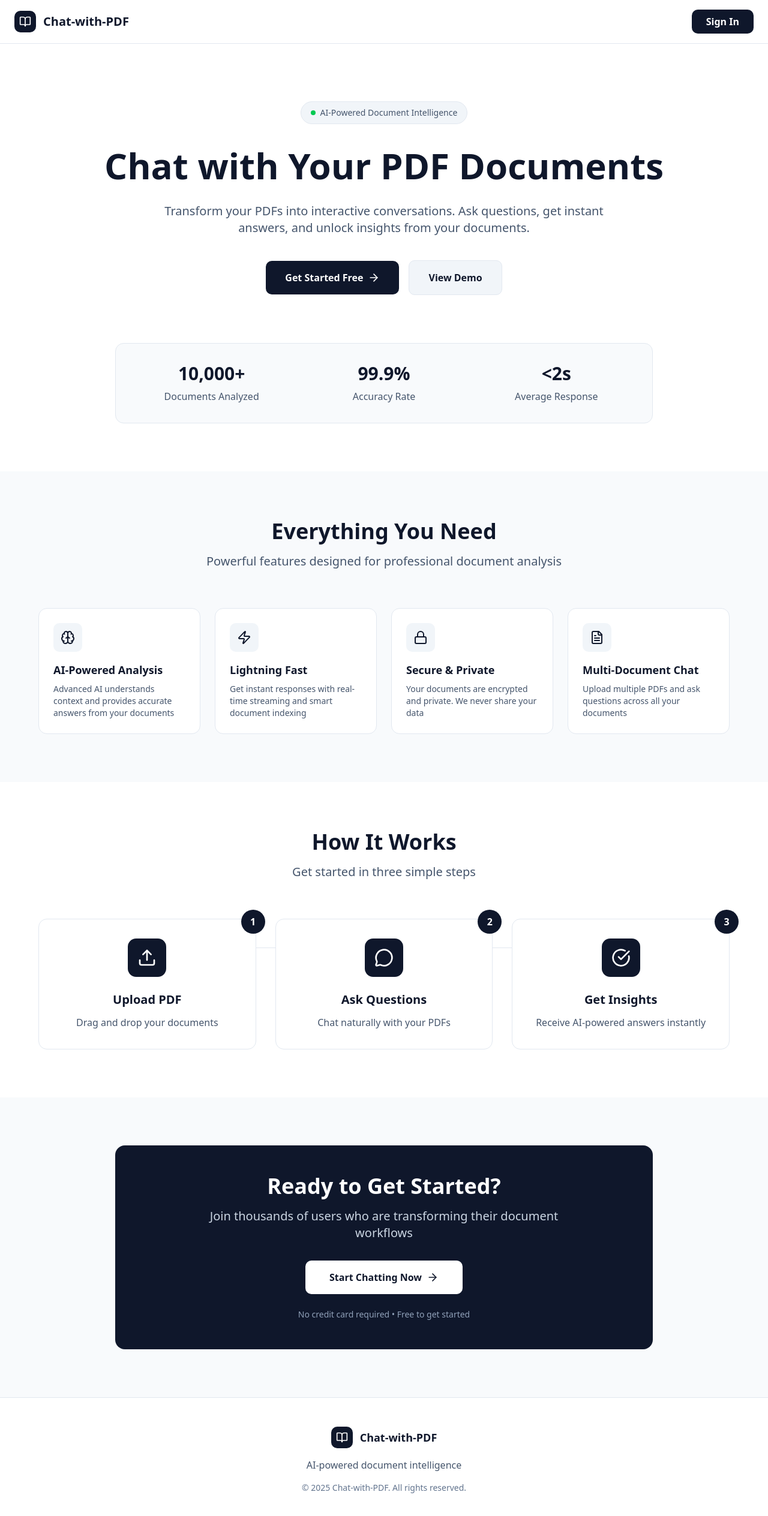
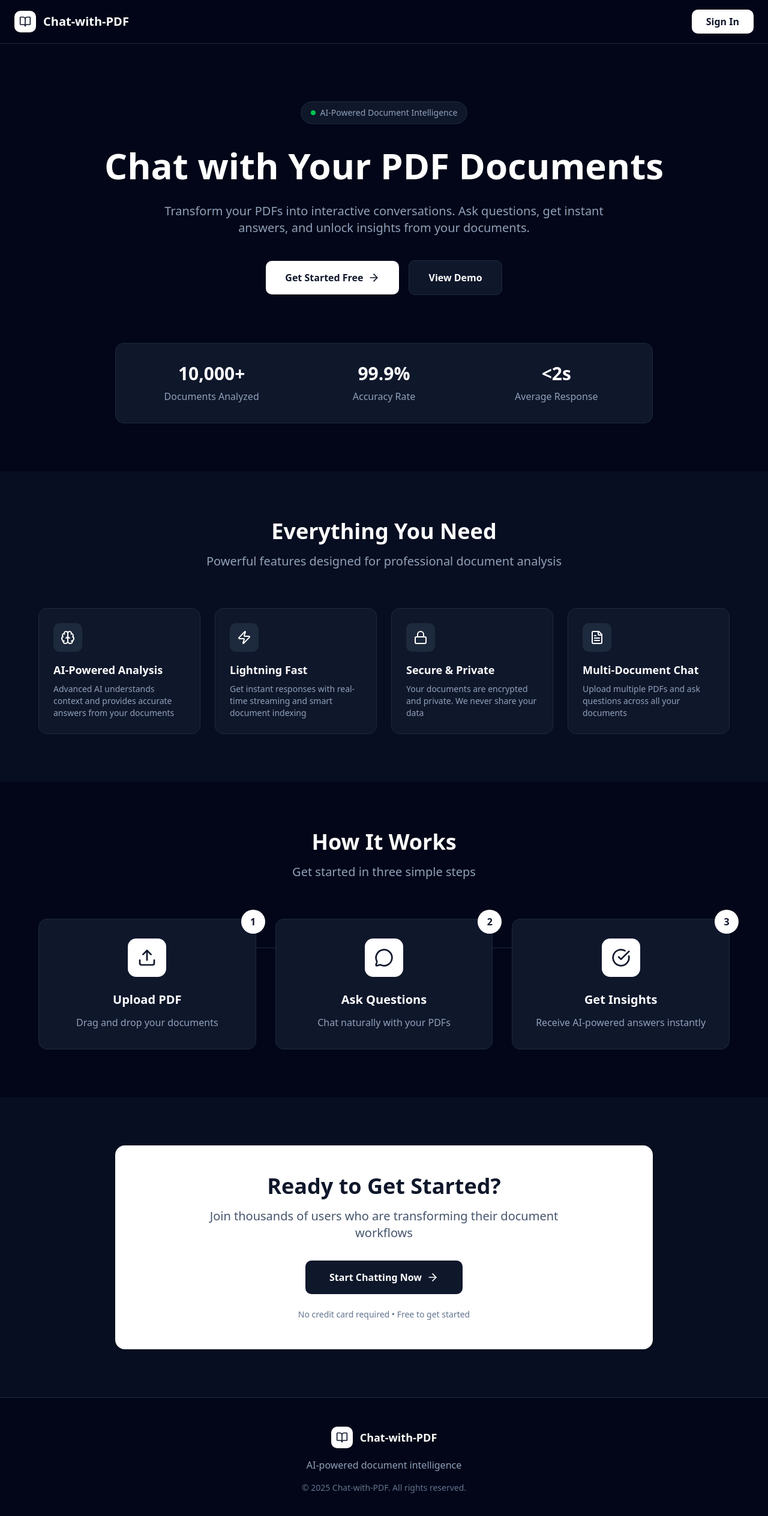
Before and after one commit to vedbabar/chat-with-pdf, a Next.js app in the folder client/: page / in a window 1280 px wide. Shown: the top 2528 px of the page at 60% size. Built offline with nearby package versions, Linux system fonts and the light colour scheme; no server answers.

Commit message:
Update landing-page.tsx

```diff
--- a/client/app/landing-page.tsx
+++ b/client/app/landing-page.tsx
@@ -34,18 +34,18 @@ export default function LandingPage() {
   ];
 
   return (
-    <div className="min-h-screen bg-white dark:bg-slate-950 text-slate-900 dark:text-white">
+    <div className="min-h-screen bg-slate-950 text-white">
       {/* Navigation */}
-      <nav className="sticky top-0 z-50 px-6 py-4 border-b border-slate-200 dark:border-slate-800 bg-white/80 dark:bg-slate-950/80 backdrop-blur-xl">
+      <nav className="sticky top-0 z-50 px-6 py-4 border-b border-slate-800 bg-slate-950/80 backdrop-blur-xl">
         <div className="max-w-7xl mx-auto flex items-center justify-between">
           <div className="flex items-center gap-3">
-            <div className="p-2 rounded-lg bg-slate-900 dark:bg-white">
-              <BookOpen className="h-5 w-5 text-white dark:text-slate-900" />
+            <div className="p-2 rounded-lg bg-white">
+              <BookOpen className="h-5 w-5 text-slate-900" />
             </div>
             <span className="text-xl font-bold">Chat-with-PDF</span>
           </div>
           <SignInButton mode="modal">
-            <button className="px-6 py-2 bg-slate-900 dark:bg-white text-white dark:text-slate-900 rounded-lg font-semibold hover:bg-slate-800 dark:hover:bg-slate-100 transition-colors">
+            <button className="px-6 py-2 bg-white text-slate-900 rounded-lg font-semibold hover:bg-slate-100 transition-colors">
               Sign In
             </button>
           </SignInButton>
@@ -55,45 +55,45 @@ export default function LandingPage() {
       {/* Hero Section */}
       <section className="px-6 pt-24 pb-20">
         <div className="max-w-6xl mx-auto text-center">
-          <div className="inline-flex items-center gap-2 px-4 py-2 bg-slate-100 dark:bg-slate-900 border border-slate-200 dark:border-slate-800 rounded-full mb-8">
+          <div className="inline-flex items-center gap-2 px-4 py-2 bg-slate-900 border border-slate-800 rounded-full mb-8">
             <div className="w-2 h-2 bg-green-500 rounded-full animate-pulse"></div>
-            <span className="text-sm text-slate-600 dark:text-slate-400 font-medium">AI-Powered Document Intelligence</span>
+            <span className="text-sm text-slate-400 font-medium">AI-Powered Document Intelligence</span>
           </div>
 
-          <h1 className="text-5xl md:text-6xl font-bold mb-6 leading-tight text-slate-900 dark:text-white">
+          <h1 className="text-5xl md:text-6xl font-bold mb-6 leading-tight text-white">
             Chat with Your PDF Documents
           </h1>
 
-          <p className="text-xl text-slate-600 dark:text-slate-400 mb-10 max-w-3xl mx-auto">
+          <p className="text-xl text-slate-400 mb-10 max-w-3xl mx-auto">
             Transform your PDFs into interactive conversations. Ask questions, get instant answers, and unlock insights from your documents.
           </p>
 
           <div className="flex flex-col sm:flex-row items-center justify-center gap-4">
             <SignInButton mode="modal">
-              <button className="group px-8 py-4 bg-slate-900 dark:bg-white text-white dark:text-slate-900 rounded-lg font-semibold hover:bg-slate-800 dark:hover:bg-slate-100 transition-colors flex items-center gap-2">
+              <button className="group px-8 py-4 bg-white text-slate-900 rounded-lg font-semibold hover:bg-slate-100 transition-colors flex items-center gap-2">
                 Get Started Free
                 <ArrowRight className="h-5 w-5 group-hover:translate-x-1 transition-transform" />
               </button>
             </SignInButton>
-            <button className="px-8 py-4 bg-slate-100 dark:bg-slate-900 text-slate-900 dark:text-white border border-slate-200 dark:border-slate-800 rounded-lg font-semibold hover:bg-slate-200 dark:hover:bg-slate-800 transition-colors">
+            <button className="px-8 py-4 bg-slate-900 text-white border border-slate-800 rounded-lg font-semibold hover:bg-slate-800 transition-colors">
               View Demo
             </button>
           </div>
 
           {/* Stats */}
           <div className="mt-20 max-w-4xl mx-auto">
-            <div className="grid md:grid-cols-3 gap-8 p-8 bg-slate-50 dark:bg-slate-900 border border-slate-200 dark:border-slate-800 rounded-xl">
+            <div className="grid md:grid-cols-3 gap-8 p-8 bg-slate-900 border border-slate-800 rounded-xl">
               <div className="text-center">
-                <div className="text-3xl font-bold text-slate-900 dark:text-white mb-2">10,000+</div>
-                <div className="text-slate-600 dark:text-slate-400">Documents Analyzed</div>
+                <div className="text-3xl font-bold text-white mb-2">10,000+</div>
+                <div className="text-slate-400">Documents Analyzed</div>
               </div>
               <div className="text-center">
-                <div className="text-3xl font-bold text-slate-900 dark:text-white mb-2">99.9%</div>
-                <div className="text-slate-600 dark:text-slate-400">Accuracy Rate</div>
+                <div className="text-3xl font-bold text-white mb-2">99.9%</div>
+                <div className="text-slate-400">Accuracy Rate</div>
               </div>
               <div className="text-center">
-                <div className="text-3xl font-bold text-slate-900 dark:text-white mb-2">&lt;2s</div>
-                <div className="text-slate-600 dark:text-slate-400">Average Response</div>
+                <div className="text-3xl font-bold text-white mb-2">&lt;2s</div>
+                <div className="text-slate-400">Average Response</div>
               </div>
             </div>
           </div>
@@ -101,13 +101,13 @@ export default function LandingPage() {
       </section>
 
       {/* Features Section */}
-      <section className="px-6 py-20 bg-slate-50 dark:bg-slate-900/50">
+      <section className="px-6 py-20 bg-slate-900/50">
         <div className="max-w-6xl mx-auto">
           <div className="text-center mb-16">
-            <h2 className="text-4xl font-bold mb-4 text-slate-900 dark:text-white">
+            <h2 className="text-4xl font-bold mb-4 text-white">
               Everything You Need
             </h2>
-            <p className="text-xl text-slate-600 dark:text-slate-400 max-w-2xl mx-auto">
+            <p className="text-xl text-slate-400 max-w-2xl mx-auto">
               Powerful features designed for professional document analysis
             </p>
           </div>
@@ -116,16 +116,16 @@ export default function LandingPage() {
             {features.map((feature, index) => (
               <div
                 key={index}
-                className="p-6 bg-white dark:bg-slate-900 border border-slate-200 dark:border-slate-800 rounded-xl hover:shadow-lg transition-shadow"
+                className="p-6 bg-slate-900 border border-slate-800 rounded-xl hover:border-slate-700 hover:shadow-lg transition-all"
               >
-                <div className="inline-flex p-3 bg-slate-100 dark:bg-slate-800 rounded-lg mb-4">
-                  <feature.icon className="h-6 w-6 text-slate-900 dark:text-white" />
+                <div className="inline-flex p-3 bg-slate-800 rounded-lg mb-4">
+                  <feature.icon className="h-6 w-6 text-white" />
                 </div>
 
-                <h3 className="text-lg font-semibold mb-2 text-slate-900 dark:text-white">
+                <h3 className="text-lg font-semibold mb-2 text-white">
                   {feature.title}
                 </h3>
-                <p className="text-slate-600 dark:text-slate-400 text-sm">
+                <p className="text-slate-400 text-sm">
                   {feature.description}
                 </p>
               </div>
@@ -138,10 +138,10 @@ export default function LandingPage() {
       <section className="px-6 py-20">
         <div className="max-w-6xl mx-auto">
           <div className="text-center mb-16">
-            <h2 className="text-4xl font-bold mb-4 text-slate-900 dark:text-white">
+            <h2 className="text-4xl font-bold mb-4 text-white">
               How It Works
             </h2>
-            <p className="text-xl text-slate-600 dark:text-slate-400">
+            <p className="text-xl text-slate-400">
               Get started in three simple steps
             </p>
           </div>
@@ -150,20 +150,20 @@ export default function LandingPage() {
             {steps.map((step, index) => (
               <div key={index} className="relative">
                 {index < steps.length - 1 && (
-                  <div className="hidden md:block absolute top-12 left-full w-full h-px bg-slate-200 dark:bg-slate-800 -translate-x-1/2"></div>
+                  <div className="hidden md:block absolute top-12 left-full w-full h-px bg-slate-800 -translate-x-1/2"></div>
                 )}
 
-                <div className="relative bg-white dark:bg-slate-900 border border-slate-200 dark:border-slate-800 rounded-xl p-8 text-center hover:shadow-lg transition-shadow">
-                  <div className="inline-flex p-4 bg-slate-900 dark:bg-white rounded-xl mb-6">
-                    <step.icon className="h-8 w-8 text-white dark:text-slate-900" />
+                <div className="relative bg-slate-900 border border-slate-800 rounded-xl p-8 text-center hover:border-slate-700 hover:shadow-lg transition-all">
+                  <div className="inline-flex p-4 bg-white rounded-xl mb-6">
+                    <step.icon className="h-8 w-8 text-slate-900" />
                   </div>
 
-                  <div className="absolute -top-4 -right-4 w-10 h-10 bg-slate-900 dark:bg-white rounded-full flex items-center justify-center font-bold text-white dark:text-slate-900">
+                  <div className="absolute -top-4 -right-4 w-10 h-10 bg-white rounded-full flex items-center justify-center font-bold text-slate-900">
                     {index + 1}
                   </div>
 
-                  <h3 className="text-xl font-bold mb-3 text-slate-900 dark:text-white">{step.title}</h3>
-                  <p className="text-slate-600 dark:text-slate-400">{step.description}</p>
+                  <h3 className="text-xl font-bold mb-3 text-white">{step.title}</h3>
+                  <p className="text-slate-400">{step.description}</p>
                 </div>
               </div>
             ))}
@@ -172,24 +172,24 @@ export default function LandingPage() {
       </section>
 
       {/* CTA Section */}
-      <section className="px-6 py-20 bg-slate-50 dark:bg-slate-900/50">
+      <section className="px-6 py-20 bg-slate-900/50">
         <div className="max-w-4xl mx-auto">
-          <div className="bg-slate-900 dark:bg-white rounded-2xl p-12 text-center">
-            <h2 className="text-4xl font-bold mb-4 text-white dark:text-slate-900">
+          <div className="bg-white rounded-2xl p-12 text-center">
+            <h2 className="text-4xl font-bold mb-4 text-slate-900">
               Ready to Get Started?
             </h2>
-            <p className="text-xl text-slate-300 dark:text-slate-600 mb-8 max-w-2xl mx-auto">
+            <p className="text-xl text-slate-600 mb-8 max-w-2xl mx-auto">
               Join thousands of users who are transforming their document workflows
             </p>
 
             <SignInButton mode="modal">
-              <button className="group px-10 py-4 bg-white dark:bg-slate-900 text-slate-900 dark:text-white rounded-lg font-bold hover:bg-slate-100 dark:hover:bg-slate-800 transition-colors flex items-center gap-2 mx-auto">
+              <button className="group px-10 py-4 bg-slate-900 text-white rounded-lg font-bold hover:bg-slate-800 transition-colors flex items-center gap-2 mx-auto">
                 Start Chatting Now
                 <ArrowRight className="h-5 w-5 group-hover:translate-x-1 transition-transform" />
               </button>
             </SignInButton>
 
-            <p className="text-slate-400 dark:text-slate-500 mt-6 text-sm">
+            <p className="text-slate-500 mt-6 text-sm">
               No credit card required • Free to get started
             </p>
           </div>
@@ -197,15 +197,15 @@ export default function LandingPage() {
       </section>
 
       {/* Footer */}
-      <footer className="px-6 py-12 border-t border-slate-200 dark:border-slate-800">
+      <footer className="px-6 py-12 border-t border-slate-800">
         <div className="max-w-7xl mx-auto text-center">
           <div className="flex items-center justify-center gap-3 mb-4">
-            <div className="p-2 rounded-lg bg-slate-900 dark:bg-white">
-              <BookOpen className="h-5 w-5 text-white dark:text-slate-900" />
+            <div className="p-2 rounded-lg bg-white">
+              <BookOpen className="h-5 w-5 text-slate-900" />
             </div>
             <span className="text-lg font-bold">Chat-with-PDF</span>
           </div>
-          <p className="text-slate-600 dark:text-slate-400 mb-4">
+          <p className="text-slate-400 mb-4">
             AI-powered document intelligence
           </p>
           <p className="text-sm text-slate-500">
```
